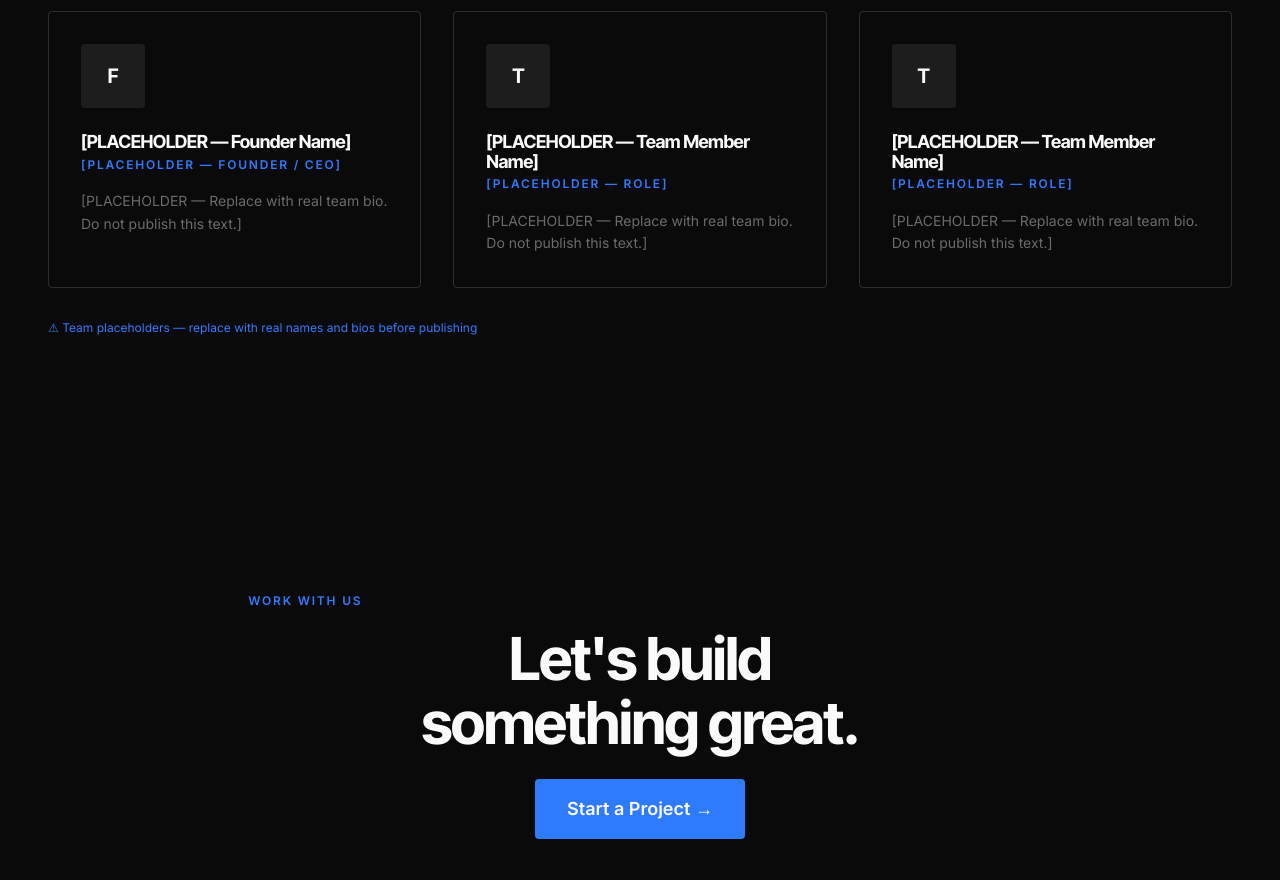
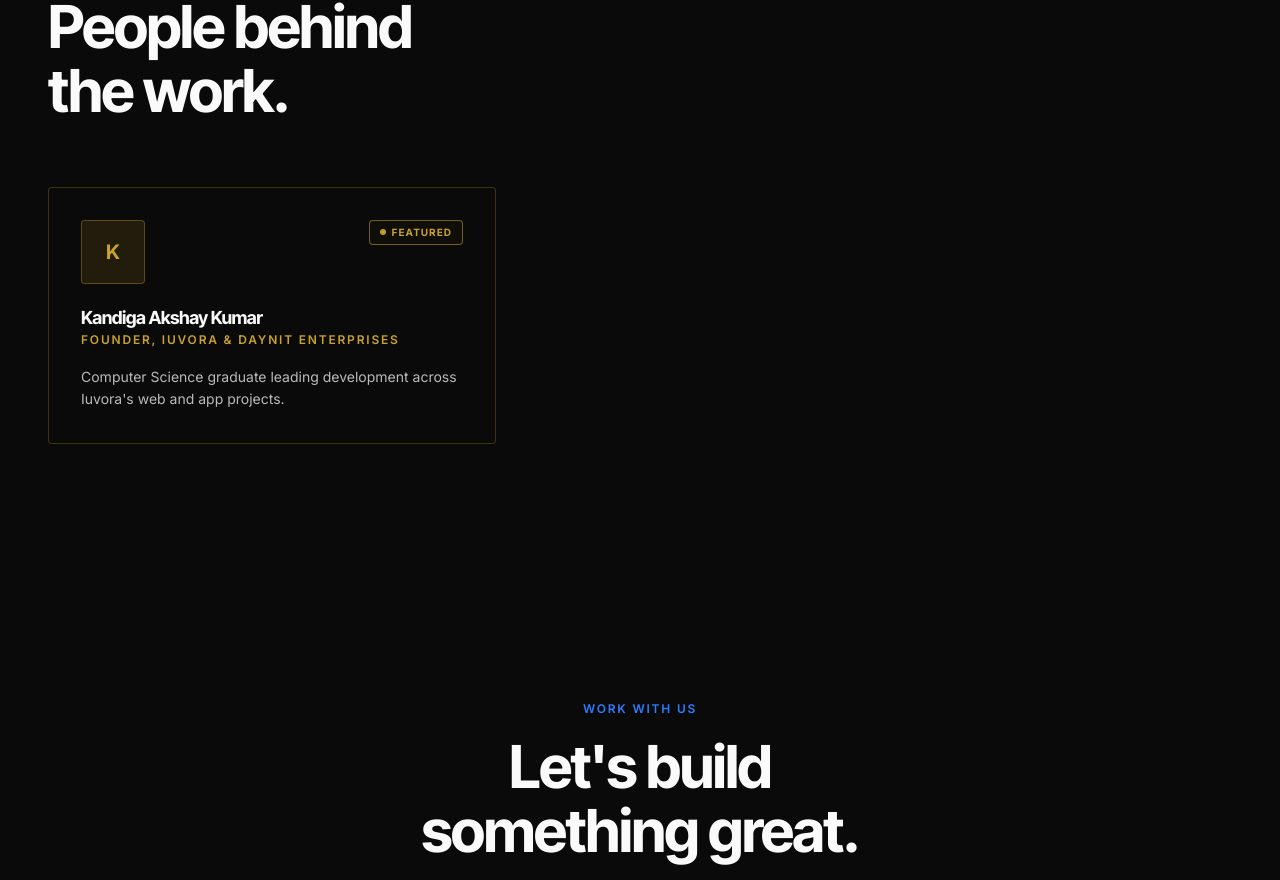
Before and after one commit to Mrithyunjay02/IUVORA, a Next.js app: page /about in a window 1280 px wide. Shown: the part 1917-2797 px from the top of the page. Built offline with nearby package versions, Linux system fonts and the light colour scheme.

Commit message:
Add team card, fix CTA alignment, real stats, remove budget field, contact form email integration

```diff
--- a/app/about/page.tsx
+++ b/app/about/page.tsx
@@ -16,22 +16,10 @@ export const metadata: Metadata = {
 
 const TEAM_MEMBERS = [
   {
-    name: "[PLACEHOLDER — Founder Name]",
-    role: "[PLACEHOLDER — Founder / CEO]",
-    bio: "[PLACEHOLDER — Replace with real team bio. Do not publish this text.]",
-    initial: "F",
-  },
-  {
-    name: "[PLACEHOLDER — Team Member Name]",
-    role: "[PLACEHOLDER — Role]",
-    bio: "[PLACEHOLDER — Replace with real team bio. Do not publish this text.]",
-    initial: "T",
-  },
-  {
-    name: "[PLACEHOLDER — Team Member Name]",
-    role: "[PLACEHOLDER — Role]",
-    bio: "[PLACEHOLDER — Replace with real team bio. Do not publish this text.]",
-    initial: "T",
+    name: "Kandiga Akshay Kumar",
+    role: "Founder, Iuvora & Daynit Enterprises",
+    bio: "Computer Science graduate leading development across Iuvora's web and app projects.",
+    initial: "K",
   },
 ];
 
@@ -103,10 +91,10 @@ export default function AboutPage() {
             </div>
             <div className="flex flex-col gap-6">
               <p className="text-base leading-relaxed" style={{ color: "var(--fg-muted)" }}>
-                [PLACEHOLDER — Founding story paragraph. Replace with the real narrative of why Iuvora was started, what problem you saw in the market, and what you set out to change. Do not publish this placeholder.]
+                Iuvora started as a group of friends who kept ending up on the same side of every project — one of us building the product, another shaping how it looked and felt, another figuring out how to get it in front of people. We noticed we worked better together than apart, and that the skills we&apos;d each been building separately — development, design, marketing — covered exactly what small businesses and startups actually need but rarely find under one roof.
               </p>
               <p className="text-base leading-relaxed" style={{ color: "var(--fg-muted)" }}>
-                [PLACEHOLDER — Second paragraph. Could cover: team background, geographic reach, approach philosophy. Replace before publishing.]
+                We&apos;re a small team, which is deliberate. It means no handoffs between departments that don&apos;t talk to each other, no work getting diluted across five layers of account managers. Whether it&apos;s a website, an app, a marketing push, or the IT groundwork behind it, the same people who understand your project from day one are the ones building it through to launch.
               </p>
             </div>
           </div>
@@ -165,46 +153,73 @@ export default function AboutPage() {
             </h2>
           </div>
 
-          <div className="grid grid-cols-1 md:grid-cols-3 gap-8">
+          <div className="max-w-md">
             {TEAM_MEMBERS.map((member, idx) => (
               <div
                 key={`${member.name}-${idx}`}
-                className="card-border rounded-sm p-8"
+                className="relative rounded-sm p-8 transition-all duration-300 border bg-[#0a0a0a] hover:border-[rgba(201,162,39,0.6)] hover:shadow-[0_0_24px_rgba(201,162,39,0.15)]"
+                style={{
+                  borderColor: "rgba(201,162,39,0.28)",
+                }}
                 aria-label={`Team member: ${member.name}`}
               >
+                {/* Top Row: Avatar + Featured Badge */}
+                <div className="flex items-start justify-between mb-6">
                   {/* Avatar */}
                   <div
-                  className="w-16 h-16 rounded-sm flex items-center justify-center text-xl font-bold mb-6"
-                  style={{ backgroundColor: "color-mix(in srgb, var(--fg) 8%, transparent)", color: "var(--fg)" }}
+                    className="w-16 h-16 rounded-sm flex items-center justify-center text-xl font-bold"
+                    style={{
+                      backgroundColor: "rgba(201,162,39,0.12)",
+                      border: "1px solid rgba(201,162,39,0.35)",
+                      color: "#C9A227",
+                    }}
                     aria-hidden="true"
                   >
                     {member.initial}
                   </div>
+
+                  {/* Featured Badge */}
+                  <span
+                    className="text-[10px] font-bold tracking-widest uppercase px-2.5 py-1 rounded-sm flex items-center gap-1.5"
+                    style={{
+                      backgroundColor: "rgba(18,15,8,0.88)",
+                      border: "1px solid rgba(201,162,39,0.55)",
+                      color: "#C9A227",
+                      backdropFilter: "blur(6px)",
+                    }}
+                  >
+                    <span
+                      className="w-1.5 h-1.5 rounded-full animate-pulse"
+                      style={{ backgroundColor: "#C9A227" }}
+                    />
+                    Featured
+                  </span>
+                </div>
+
                 <h3
-                  className="text-lg font-bold mb-1"
-                  style={{ color: "var(--fg)", fontFamily: "var(--font-display)" }}
+                  className="text-lg font-bold mb-1 text-white"
+                  style={{ fontFamily: "var(--font-display)" }}
                 >
                   {member.name}
                 </h3>
-                <p className="eyebrow mb-4">{member.role}</p>
-                <p className="text-sm leading-relaxed" style={{ color: "var(--fg-muted)" }}>
+                <p className="eyebrow mb-4" style={{ color: "#C9A227" }}>
+                  {member.role}
+                </p>
+                <p className="text-sm leading-relaxed" style={{ color: "rgba(255,255,255,0.72)" }}>
                   {member.bio}
                 </p>
               </div>
             ))}
           </div>
-
-          <p className="mt-8 text-xs" style={{ color: "var(--color-accent)" }}>
-            ⚠ Team placeholders — replace with real names and bios before publishing
-          </p>
         </div>
       </SectionWrapper>
 
       {/* ── CTA ──────────────────────────────────────────── */}
       <SectionWrapper theme="dark" id="about-cta">
-        <div className="container-grid text-center max-w-2xl mx-auto">
-          <p className="eyebrow mb-4">Work with us</p>
-          <h2 className="section-headline mb-6" style={{ color: "var(--fg)" }}>
+        <div className="container-grid">
+          <div className="max-w-2xl mx-auto flex flex-col items-center text-center">
+            <p className="eyebrow mb-4 text-center">Work with us</p>
+            <h2 className="section-headline mb-6 text-center w-full" style={{ color: "var(--fg)" }}>
               Let&apos;s build
               <br />
               something great.
@@ -215,6 +230,7 @@ export default function AboutPage() {
               </Button>
             </div>
           </div>
+        </div>
       </SectionWrapper>
     </>
   );
--- a/app/api/contact/route.ts
+++ b/app/api/contact/route.ts
@@ -6,7 +6,7 @@ const EMAIL_REGEX = /^[^\s@]+@[^\s@]+\.[^\s@]+$/;
 export async function POST(req: Request) {
   try {
     const body = await req.json();
-    const { name, email, projectType, budget, message, honeypot } = body;
+    const { name, email, projectType, message, honeypot } = body;
 
     // 1. Honeypot Spam Protection: if bot filled hidden field, fake success
     if (honeypot && String(honeypot).trim().length > 0) {
@@ -24,8 +24,6 @@ export async function POST(req: Request) {
       typeof projectType === "string" && projectType.trim()
         ? projectType.trim()
         : "Not specified";
-    const cleanBudget =
-      typeof budget === "string" && budget.trim() ? budget.trim() : "Not specified";
 
     if (!cleanName || cleanName.length < 2) {
       return NextResponse.json(
@@ -88,10 +86,6 @@ export async function POST(req: Request) {
               <td style="padding: 8px 0; color: #6b7280; font-weight: 600;">Project Type:</td>
               <td style="padding: 8px 0; color: #111827;">${cleanProjectType}</td>
             </tr>
-            <tr>
-              <td style="padding: 8px 0; color: #6b7280; font-weight: 600;">Budget Range:</td>
-              <td style="padding: 8px 0; color: #111827;">${cleanBudget}</td>
-            </tr>
           </tbody>
         </table>
 
@@ -112,7 +106,6 @@ New Project Inquiry - Iuvora
 Client Name: ${cleanName}
 Email: ${cleanEmail}
 Project Type: ${cleanProjectType}
-Budget Range: ${cleanBudget}
 
 Message:
 ${cleanMessage}
--- a/app/contact/page.tsx
+++ b/app/contact/page.tsx
@@ -14,15 +14,6 @@ const PROJECT_TYPES = [
   "Not sure yet",
 ];
 
-const BUDGET_RANGES = [
-  "< $5,000",
-  "$5,000 – $15,000",
-  "$15,000 – $50,000",
-  "$50,000 – $150,000",
-  "$150,000+",
-  "Let's discuss",
-];
-
 export default function ContactPage() {
   const [status, setStatus] = useState<"idle" | "sending" | "sent" | "error">("idle");
   const [errorMessage, setErrorMessage] = useState<string>("");
@@ -30,7 +21,6 @@ export default function ContactPage() {
     name: "",
     email: "",
     projectType: "",
-    budget: "",
     message: "",
     honeypot: "",
   });
@@ -88,7 +78,6 @@ export default function ContactPage() {
         name: "",
         email: "",
         projectType: "",
-        budget: "",
         message: "",
         honeypot: "",
       });
@@ -292,30 +281,6 @@ export default function ContactPage() {
                     </select>
                   </div>
 
-                  {/* Budget */}
-                  <div>
-                    <label
-                      htmlFor="contact-budget"
-                      className="block text-xs font-semibold mb-2 tracking-wide"
-                      style={{ color: "var(--fg-muted)" }}
-                    >
-                      Budget range
-                    </label>
-                    <select
-                      id="contact-budget"
-                      name="budget"
-                      value={formData.budget}
-                      onChange={handleChange}
-                      className={inputBase}
-                      style={inputStyle}
-                    >
-                      <option value="">Select a range</option>
-                      {BUDGET_RANGES.map((r) => (
-                        <option key={r} value={r}>{r}</option>
-                      ))}
-                    </select>
-                  </div>
-
                   {/* Message */}
                   <div>
                     <label
--- a/app/globals.css
+++ b/app/globals.css
@@ -197,6 +197,7 @@ a.accent-link:hover {
   letter-spacing: 0.15em;
   text-transform: uppercase;
   color: var(--color-accent);
+  max-width: 100%;
 }
 
 /* Divider */
--- a/components/sections/CtaBand.tsx
+++ b/components/sections/CtaBand.tsx
@@ -57,13 +57,13 @@ export function CtaBand() {
           />
         </div>
 
-        <div className="relative z-10 text-center max-w-3xl mx-auto">
-          <p className="cta-anim-item eyebrow mb-6">
+        <div className="relative z-10 flex flex-col items-center text-center max-w-3xl mx-auto">
+          <p className="cta-anim-item eyebrow mb-6 text-center w-full">
             Ready to build?
           </p>
 
           <h2
-            className="cta-anim-item section-headline mb-6"
+            className="cta-anim-item section-headline mb-6 text-center w-full"
             style={{ color: "var(--fg)" }}
           >
             Let&apos;s turn your idea
@@ -72,7 +72,7 @@ export function CtaBand() {
           </h2>
 
           <p
-            className="cta-anim-item text-lg leading-relaxed mb-10 mx-auto"
+            className="cta-anim-item text-lg leading-relaxed mb-10 text-center mx-auto"
             style={{ color: "var(--fg-muted)", maxWidth: "45ch" }}
           >
             Tell us about your project. We&apos;ll respond within one business
--- a/components/sections/Hero.tsx
+++ b/components/sections/Hero.tsx
@@ -13,7 +13,7 @@ if (typeof window !== "undefined") {
 
 // ── Section 9.4 — Stat counter ─────────────────────────────────────────────
 const STATS = [
-  { target: 50,  suffix: "+", label: "Projects delivered" },
+  { target: 5,   suffix: "",  label: "Projects delivered" },
   { target: 4,   suffix: "",  label: "Service verticals"  },
   { target: 100, suffix: "%", label: "In-house team"       },
 ];
--- a/components/templates/ServicePageTemplate.tsx
+++ b/components/templates/ServicePageTemplate.tsx
@@ -191,14 +191,15 @@ export function ServicePageTemplate({ service }: ServicePageTemplateProps) {
 
       {/* ── CTA ──────────────────────────────────────────────── */}
       <SectionWrapper theme="light" id="service-cta">
-        <div className="container-grid text-center max-w-2xl mx-auto">
-          <p className="eyebrow mb-4">Get started</p>
-          <h2 className="section-headline mb-6" style={{ color: "var(--fg)" }}>
+        <div className="container-grid">
+          <div className="max-w-2xl mx-auto flex flex-col items-center text-center">
+            <p className="eyebrow mb-4 text-center">Get started</p>
+            <h2 className="section-headline mb-6 text-center w-full" style={{ color: "var(--fg)" }}>
               Ready to work
               <br />
               together?
             </h2>
-          <p className="text-base leading-relaxed mb-10" style={{ color: "var(--fg-muted)" }}>
+            <p className="text-base leading-relaxed mb-10 text-center mx-auto" style={{ color: "var(--fg-muted)", maxWidth: "48ch" }}>
               Tell us about your project and we&apos;ll come back with a clear
               proposal — scoped, costed, and ready to start.
             </p>
@@ -211,6 +212,7 @@ export function ServicePageTemplate({ service }: ServicePageTemplateProps) {
               </Button>
             </div>
           </div>
+        </div>
       </SectionWrapper>
     </div>
   );
```
Lines whose indentation alone changed are shown as unchanged.
